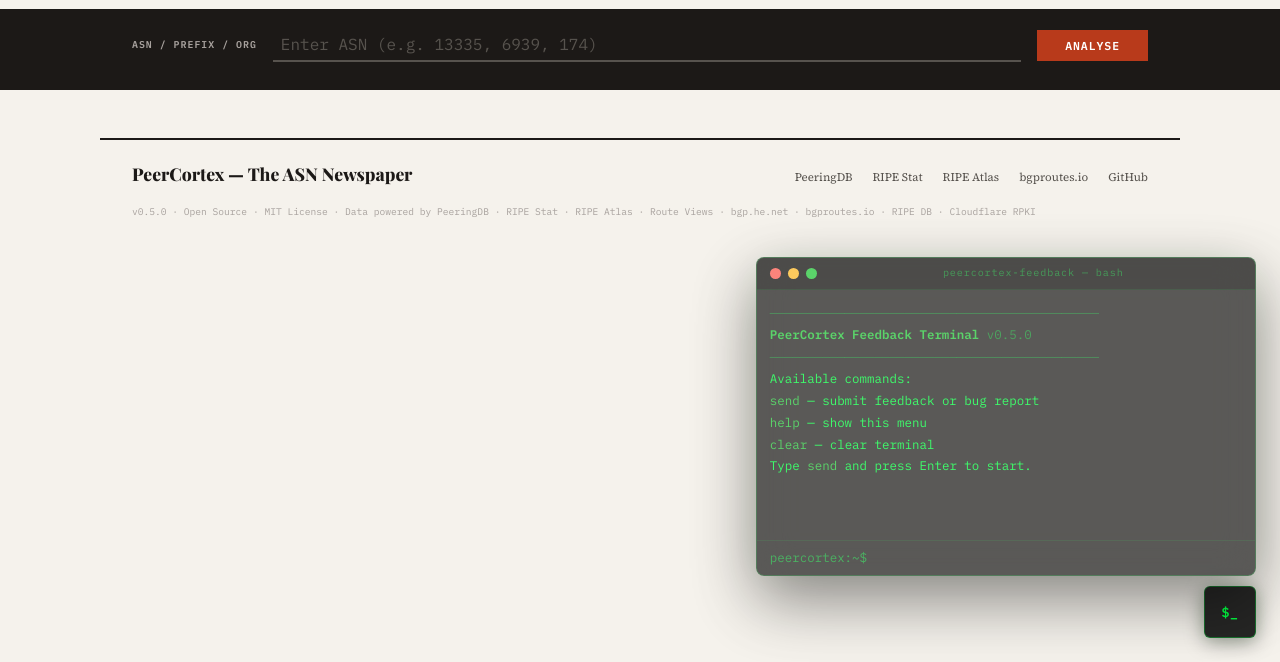
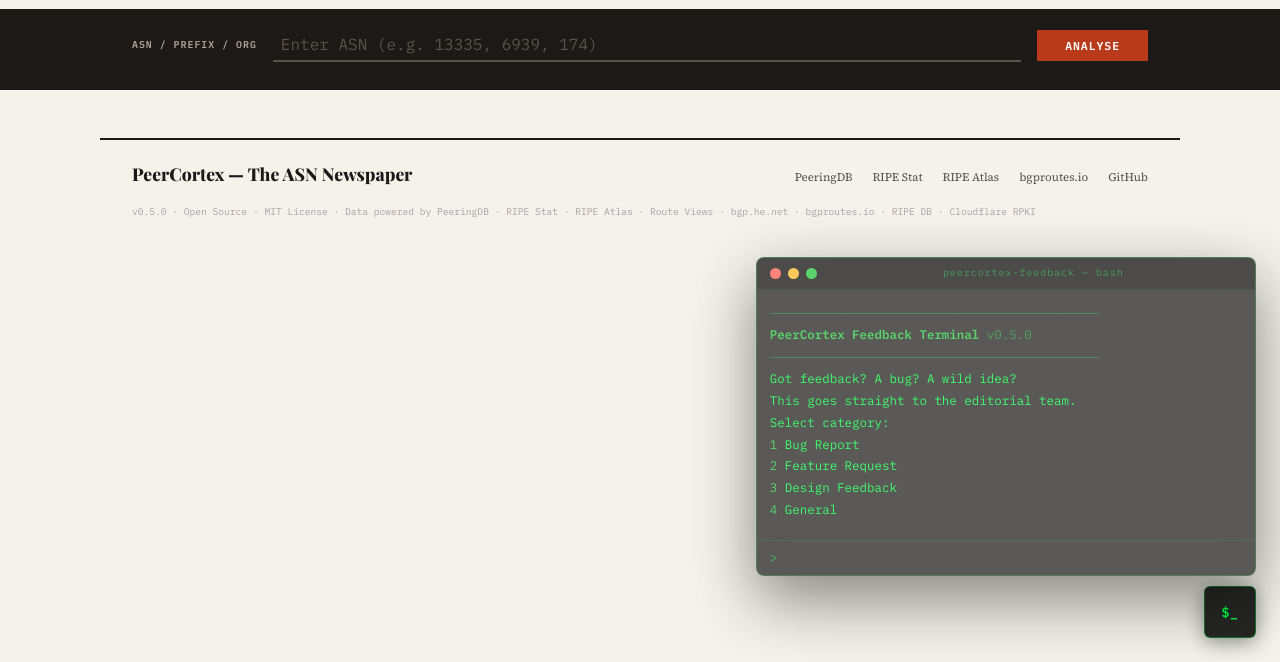
Before and after one commit to renefichtmueller/PeerCortex, a website: page public/index-editorial.html in a window 1280 px wide. Shown: the part 138-800 px from the top of the page. Drawn offline with nearby package versions, Linux system fonts and the light colour scheme; a web font is replaced by a local one.

Commit message:
fix: auto-start feedback wizard on boot, fix shell show [n] rendering

```diff
--- a/public/index-editorial.html
+++ b/public/index-editorial.html
@@ -3013,16 +3013,17 @@
     ' <span style="' + G + ';font-weight:600">PeerCortex Feedback Terminal</span>  <span style="' + MUT + '">v0.5.0</span>',
     '<span style="' + DIM + '">────────────────────────────────────────────</span>',
     '',
-    'Available commands:',
-    '  <span style="' + G + '">send</span>   — submit feedback or bug report',
-    '  <span style="' + G + '">help</span>   — show this menu',
-    '  <span style="' + G + '">clear</span>  — clear terminal',
-    '',
-    'Type <span style="' + G + '">send</span> and press Enter to start.',
+    'Got feedback? A bug? A wild idea?',
+    'This goes straight to the editorial team.',
     ''
   ];
   var delay = 0;
   lines.forEach(function(l) { setTimeout(function(){ termPrint(l); }, delay); delay += 35; });
+  // Auto-start wizard after boot sequence
+  var autoDelay = lines.length * 35 + 350;
+  setTimeout(function() {
+    if (termStep === 0) { termStartWizard(); }
+  }, autoDelay);
 }
 
 function termStartWizard() {
```
Also changed, not shown: public/shell.html (+1 -1 lines).
